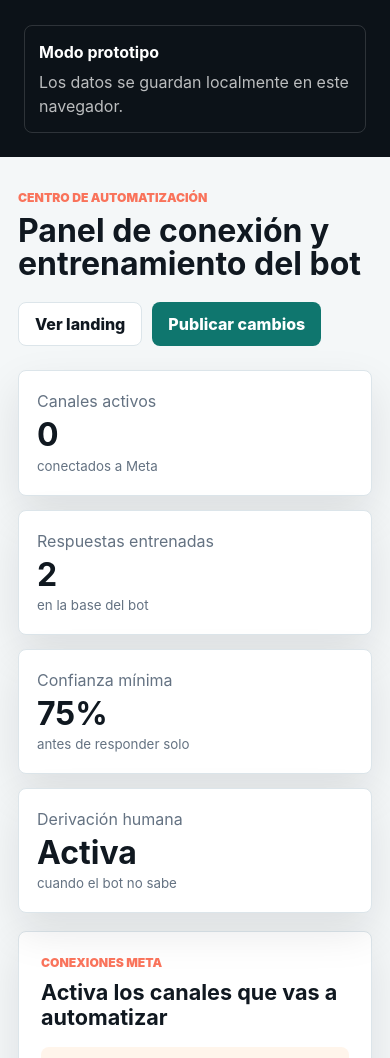
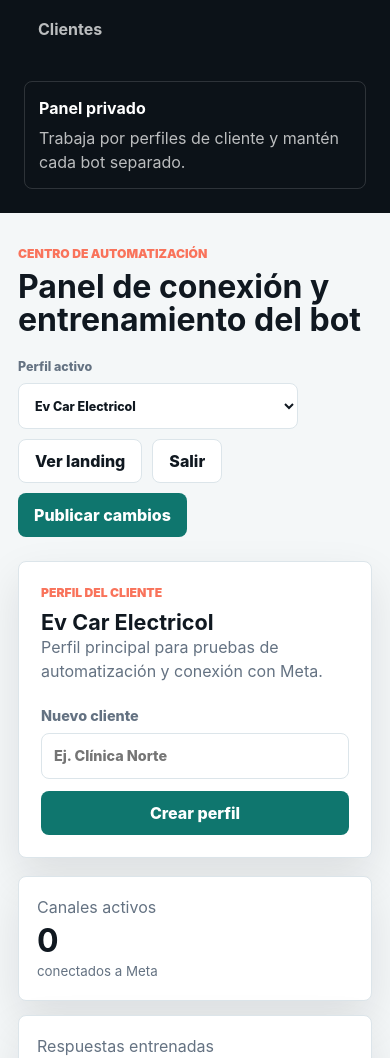
Before and after one commit to imanglarsas-bit/automatizacion-meta-, a website: page plataforma.html in a window 390 px wide. Shown: the part 363-1421 px from the top of the page. Drawn offline with Linux system fonts and the light colour scheme.

Commit message:
Protect platform with client profiles

```diff
--- /dev/null
+++ b/login.css
@@ -0,0 +1,180 @@
+:root {
+  --ink: #101820;
+  --muted: #647282;
+  --surface: #ffffff;
+  --line: #dce5ea;
+  --teal: #0f766e;
+  --coral: #f9735b;
+}
+
+* {
+  box-sizing: border-box;
+}
+
+body {
+  min-height: 100vh;
+  margin: 0;
+  display: grid;
+  place-items: center;
+  background:
+    linear-gradient(120deg, rgba(15, 118, 110, 0.16), rgba(249, 115, 91, 0.1)),
+    #f4f7f8;
+  color: var(--ink);
+  font-family:
+    Inter, ui-sans-serif, system-ui, -apple-system, BlinkMacSystemFont, "Segoe UI", sans-serif;
+}
+
+a {
+  color: inherit;
+  text-decoration: none;
+}
+
+.login-shell {
+  width: min(1080px, calc(100vw - 32px));
+  display: grid;
+  grid-template-columns: minmax(0, 1.1fr) minmax(320px, 0.8fr);
+  gap: 24px;
+  align-items: stretch;
+}
+
+.login-copy,
+.login-card {
+  border: 1px solid var(--line);
+  border-radius: 8px;
+  background: var(--surface);
+  box-shadow: 0 18px 44px rgba(16, 24, 32, 0.12);
+}
+
+.login-copy {
+  position: relative;
+  min-height: 560px;
+  display: flex;
+  flex-direction: column;
+  justify-content: flex-end;
+  padding: clamp(24px, 5vw, 48px);
+  background:
+    linear-gradient(90deg, rgba(12, 18, 24, 0.88), rgba(12, 18, 24, 0.54)),
+    url("assets/meta-automation-hero.png") center / cover;
+  color: #fff;
+}
+
+.brand {
+  position: absolute;
+  top: clamp(24px, 5vw, 48px);
+  display: flex;
+  align-items: center;
+  gap: 10px;
+  font-weight: 900;
+}
+
+.brand span {
+  display: grid;
+  place-items: center;
+  width: 36px;
+  height: 36px;
+  border-radius: 8px;
+  background: var(--teal);
+}
+
+.kicker {
+  margin: 0 0 10px;
+  color: var(--coral);
+  font-size: 0.78rem;
+  font-weight: 900;
+  text-transform: uppercase;
+}
+
+h1,
+h2,
+p {
+  margin-top: 0;
+}
+
+h1 {
+  max-width: 640px;
+  margin-bottom: 16px;
+  font-size: clamp(2.5rem, 6vw, 5rem);
+  line-height: 0.98;
+  letter-spacing: 0;
+}
+
+.login-copy p:last-child {
+  max-width: 560px;
+  margin-bottom: 0;
+  color: rgba(255, 255, 255, 0.78);
+  font-size: 1.08rem;
+}
+
+.login-card {
+  display: grid;
+  align-content: center;
+  gap: 18px;
+  padding: clamp(24px, 4vw, 40px);
+}
+
+h2 {
+  margin-bottom: 8px;
+  font-size: 1.7rem;
+}
+
+label {
+  display: grid;
+  gap: 8px;
+  color: var(--muted);
+  font-size: 0.92rem;
+  font-weight: 850;
+}
+
+input {
+  min-height: 48px;
+  border: 1px solid var(--line);
+  border-radius: 8px;
+  padding: 0 12px;
+  color: var(--ink);
+  font: inherit;
+}
+
+button {
+  min-height: 48px;
+  border: 0;
+  border-radius: 8px;
+  background: var(--teal);
+  color: #fff;
+  cursor: pointer;
+  font: inherit;
+  font-weight: 900;
+}
+
+input:focus,
+button:focus,
+a:focus {
+  outline: 3px solid rgba(249, 115, 91, 0.34);
+  outline-offset: 3px;
+}
+
+.login-note {
+  margin: 0;
+  color: var(--muted);
+  font-size: 0.92rem;
+}
+
+@media (max-width: 820px) {
+  body {
+    place-items: stretch;
+  }
+
+  .login-shell {
+    width: 100%;
+    grid-template-columns: 1fr;
+    gap: 0;
+  }
+
+  .login-copy,
+  .login-card {
+    border-radius: 0;
+  }
+
+  .login-copy {
+    min-height: 420px;
+  }
+}
--- a/plataforma.html
+++ b/plataforma.html
@@ -22,10 +22,11 @@
         <a href="#entrenamiento">Entrenar bot</a>
         <a href="#pruebas">Probar respuesta</a>
         <a href="#reglas">Reglas</a>
+        <a href="#clientes">Clientes</a>
       </nav>
       <div class="sidebar-note">
-        <strong>Modo prototipo</strong>
-        <span>Los datos se guardan localmente en este navegador.</span>
+        <strong>Panel privado</strong>
+        <span>Trabaja por perfiles de cliente y mantén cada bot separado.</span>
       </div>
     </aside>
 
@@ -36,10 +37,32 @@
           <h1>Panel de conexión y entrenamiento del bot</h1>
         </div>
         <div class="header-tools">
+          <label class="client-picker">
+            Perfil activo
+            <select id="clientSelect"></select>
+          </label>
           <a class="ghost-button" href="index.html">Ver landing</a>
+          <form method="post" action="/logout">
+            <button class="ghost-button" type="submit">Salir</button>
+          </form>
           <button class="solid-button" type="button" id="publishButton">Publicar cambios</button>
         </div>
       </header>
+
+      <section class="panel client-summary" id="clientes">
+        <div>
+          <p class="kicker">Perfil del cliente</p>
+          <h2 id="clientName">Cliente activo</h2>
+          <p id="clientDescription">Configura canales, respuestas y reglas solo para este cliente.</p>
+        </div>
+        <form class="client-form" id="clientForm">
+          <label>
+            Nuevo cliente
+            <input name="clientName" type="text" placeholder="Ej. Clínica Norte" required />
+          </label>
+          <button class="solid-button" type="submit">Crear perfil</button>
+        </form>
+      </section>
 
       <section class="metric-grid" aria-label="Resumen operativo">
         <article class="metric-card">
--- a/platform.css
+++ b/platform.css
@@ -112,7 +112,9 @@ textarea {
 .platform-header,
 .panel-heading,
 .header-tools,
-.form-row {
+.form-row,
+.client-summary,
+.client-form {
   display: flex;
   align-items: center;
 }
@@ -155,6 +157,19 @@ h2 {
 .header-tools {
   gap: 10px;
   flex-wrap: wrap;
+}
+
+.header-tools form {
+  margin: 0;
+}
+
+.client-picker {
+  min-width: min(280px, 100%);
+  display: grid;
+  gap: 6px;
+  color: var(--muted);
+  font-size: 0.78rem;
+  font-weight: 850;
 }
 
 .solid-button,
@@ -229,6 +244,25 @@ h2 {
   justify-content: space-between;
   gap: 18px;
   margin-bottom: 18px;
+}
+
+.client-summary {
+  justify-content: space-between;
+  gap: 22px;
+}
+
+.client-summary p:last-child {
+  margin-bottom: 0;
+  color: var(--muted);
+}
+
+.client-form {
+  width: min(520px, 100%);
+  gap: 12px;
+}
+
+.client-form label {
+  flex: 1;
 }
 
 .panel-heading.compact {
@@ -571,7 +605,9 @@ a:focus {
 
   .platform-header,
   .panel-heading,
-  .form-row {
+  .form-row,
+  .client-summary,
+  .client-form {
     align-items: stretch;
     flex-direction: column;
   }
--- a/platform.js
+++ b/platform.js
@@ -56,28 +56,59 @@ const defaultTraining = [
   },
 ];
 
+const defaultClients = [
+  {
+    id: "ev-car-electricol",
+    name: "Ev Car Electricol",
+    description: "Perfil principal para pruebas de automatización y conexión con Meta.",
+  },
+];
+
 const storage = {
+  get clients() {
+    const saved = localStorage.getItem("r360_clients");
+    return saved ? JSON.parse(saved) : defaultClients;
+  },
+  set clients(value) {
+    localStorage.setItem("r360_clients", JSON.stringify(value));
+  },
+  get activeClientId() {
+    return localStorage.getItem("r360_active_client") || this.clients[0].id;
+  },
+  set activeClientId(value) {
+    localStorage.setItem("r360_active_client", value);
+  },
+  get activeClient() {
+    return this.clients.find((client) => client.id === this.activeClientId) || this.clients[0];
+  },
+  key(name) {
+    return `r360_${this.activeClientId}_${name}`;
+  },
   get channels() {
-    return JSON.parse(localStorage.getItem("r360_channels") || "{}");
+    return JSON.parse(localStorage.getItem(this.key("channels")) || "{}");
   },
   set channels(value) {
-    localStorage.setItem("r360_channels", JSON.stringify(value));
+    localStorage.setItem(this.key("channels"), JSON.stringify(value));
   },
   get training() {
-    const saved = localStorage.getItem("r360_training");
+    const saved = localStorage.getItem(this.key("training"));
     return saved ? JSON.parse(saved) : defaultTraining;
   },
   set training(value) {
-    localStorage.setItem("r360_training", JSON.stringify(value));
+    localStorage.setItem(this.key("training"), JSON.stringify(value));
   },
   get confidence() {
-    return Number(localStorage.getItem("r360_confidence") || 75);
+    return Number(localStorage.getItem(this.key("confidence")) || 75);
   },
   set confidence(value) {
-    localStorage.setItem("r360_confidence", String(value));
+    localStorage.setItem(this.key("confidence"), String(value));
   },
 };
 
+const clientSelect = document.querySelector("#clientSelect");
+const clientName = document.querySelector("#clientName");
+const clientDescription = document.querySelector("#clientDescription");
+const clientForm = document.querySelector("#clientForm");
 const connectionGrid = document.querySelector("#connectionGrid");
 const activeChannels = document.querySelector("#activeChannels");
 const trainedAnswers = document.querySelector("#trainedAnswers");
@@ -105,6 +136,28 @@ function escapeHTML(value) {
     .replace(/>/g, "&gt;")
     .replace(/"/g, "&quot;")
     .replace(/'/g, "&#039;");
+}
+
+function slugify(value) {
+  return normalize(value)
+    .replace(/[^a-z0-9]+/g, "-")
+    .replace(/^-+|-+$/g, "")
+    .slice(0, 42);
+}
+
+function renderClients() {
+  const clients = storage.clients;
+  const activeClient = storage.activeClient;
+
+  clientSelect.innerHTML = clients
+    .map(
+      (client) =>
+        `<option value="${escapeHTML(client.id)}" ${client.id === activeClient.id ? "selected" : ""}>${escapeHTML(client.name)}</option>`,
+    )
+    .join("");
+
+  clientName.textContent = activeClient.name;
+  clientDescription.textContent = activeClient.description;
 }
 
 function renderConnections() {
@@ -182,10 +235,37 @@ function renderMetrics() {
 }
 
 function renderAll() {
+  renderClients();
   renderConnections();
   renderTraining();
   renderMetrics();
 }
+
+clientSelect.addEventListener("change", () => {
+  storage.activeClientId = clientSelect.value;
+  renderAll();
+  showToast("Perfil de cliente cambiado.");
+});
+
+clientForm.addEventListener("submit", (event) => {
+  event.preventDefault();
+  const data = new FormData(clientForm);
+  const name = data.get("clientName").trim();
+  const id = `${slugify(name)}-${Date.now().toString(36)}`;
+
+  storage.clients = [
+    ...storage.clients,
+    {
+      id,
+      name,
+      description: "Nuevo perfil privado para entrenar respuestas y conectar canales propios.",
+    },
+  ];
+  storage.activeClientId = id;
+  clientForm.reset();
+  renderAll();
+  showToast("Perfil de cliente creado.");
+});
 
 function deleteTraining(id) {
   storage.training = storage.training.filter((item) => item.id !== id);
```
Also changed, not shown: DEPLOYMENT.md (+3 -1 lines), backend/server.mjs (+92 -0 lines), login.html (added, +38 -0 lines), README.md, 1 other file.
